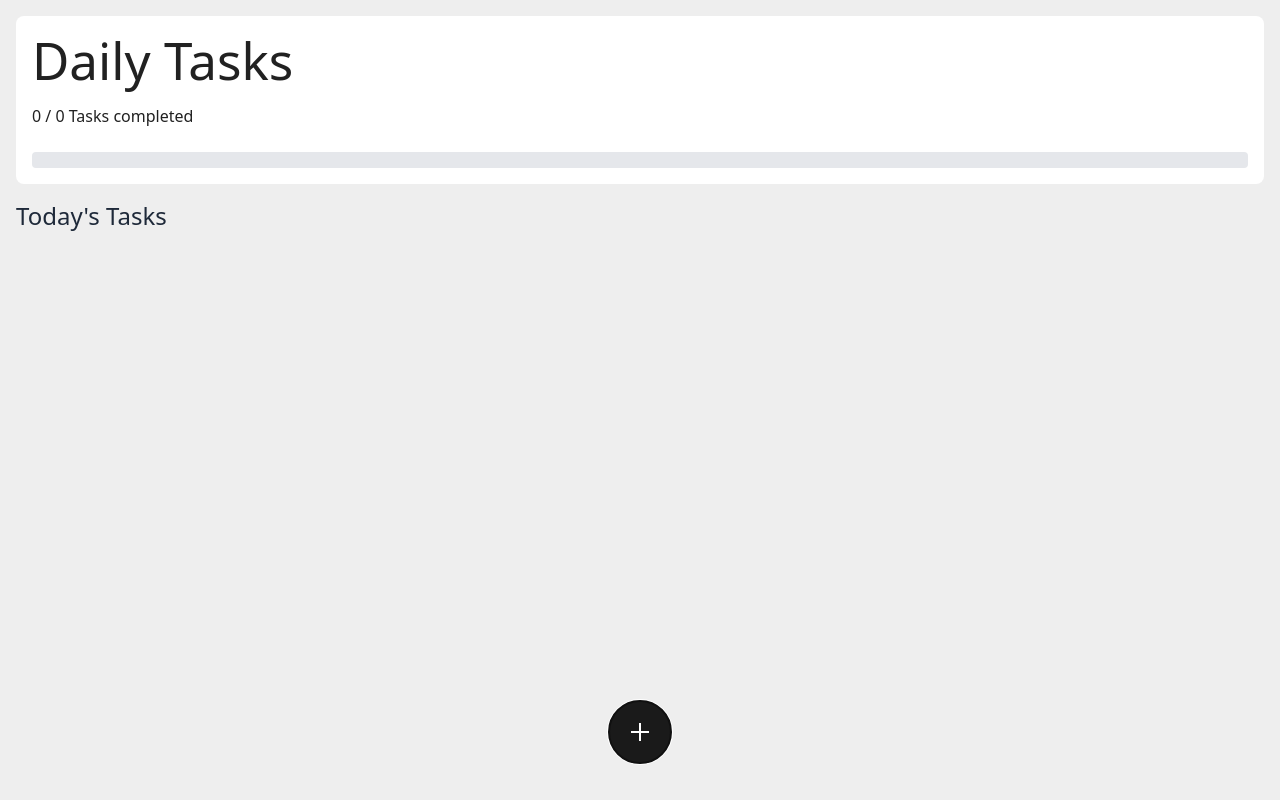
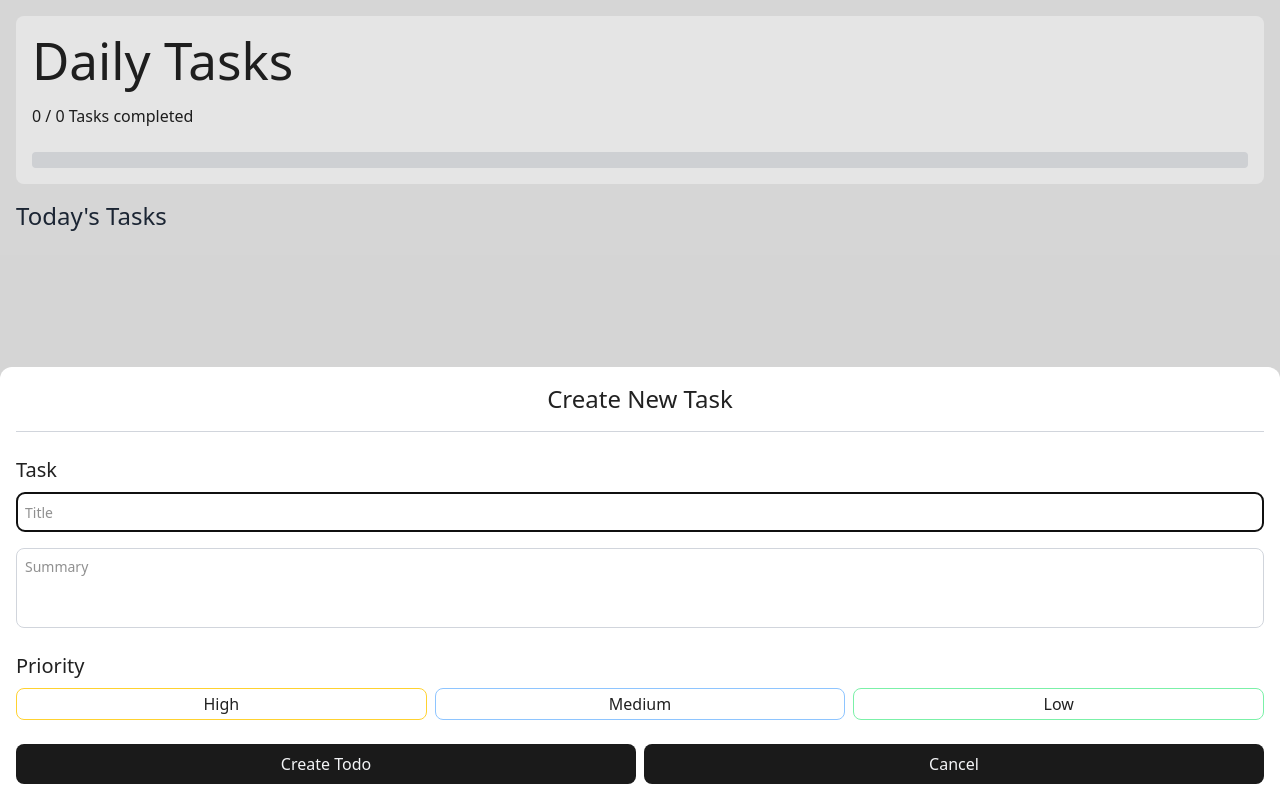
Before and after one commit to Prateek1789/Todo-App, a React (Vite) app: page / in a window 1280 px wide. Both pictures are taken after a click on the button 640 px from the left and 732 px from the top of the page. Built offline with nearby package versions, Linux system fonts and the light colour scheme.

Commit message:
Added form context and the ability to add todo and close form

```diff
--- a/src/components/TodoForm.jsx
+++ b/src/components/TodoForm.jsx
@@ -1,6 +1,8 @@
 import { useEffect, useRef, useContext } from "react"
+import { FormContext } from "../context/todoContext";
 
 function TodoForm() {
+    const { isEditing, formState, addTodo, closeTodoForm } = useContext(FormContext);
     const dialogRef = useRef();
     const titleRef = useRef();
     const summaryRef = useRef();
@@ -8,9 +10,15 @@ function TodoForm() {
 
     const setPriority = (weight) => priority = weight;
 
+    useEffect(() => {
+        if (formState) dialogRef.current.showModal();
+
+        if (!formState) dialogRef.current.close();
+    }, [formState]);
+
     return (
         <dialog ref={dialogRef} /* open */
-                className="max-w-full max-h-full absolute rounded-tl-xl rounded-tr-xl
+                className="max-w-full max-h-full mt-auto rounded-tl-xl rounded-tr-xl
                            open:w-full open:px-4 open:pb-4 open:flex open:flex-col open:gap-6 open:bottom-0">
             <span className="w-full text-center p-4 text-2xl border-b-[1px] border-gray-300">Create New Task</span>
             <div className="task-info w-full flex flex-col gap-4">
@@ -47,12 +55,15 @@ function TodoForm() {
             </div>
             <div className="w-full flex gap-2">
                 <button className="w-full h-10 text-gray-100 rounded-lg"
-                        onClick={() => addTodo(titleRef, summaryRef, priority)}>
-                        {/* {!isEditing ? 'Create Todo' : 'Confirm'} */} Create Todo
+                        onClick={() => {
+                            addTodo(titleRef.current.value, summaryRef.current.value, priority);
+                            closeTodoForm(titleRef, summaryRef);
+                        }}>
+                        {!isEditing ? 'Create Todo' : 'Confirm'}
                 </button>
                 <button className="w-full h-10 text-gray-100 rounded-lg"
                         onClick={() => closeTodoForm(titleRef, summaryRef)}>
-                        {/* {!isEditing ? 'Cancel' : 'Delete Todo'} */} Cancel
+                        {!isEditing ? 'Cancel' : 'Delete Todo'}
                 </button>
             </div>
         </dialog>
```
